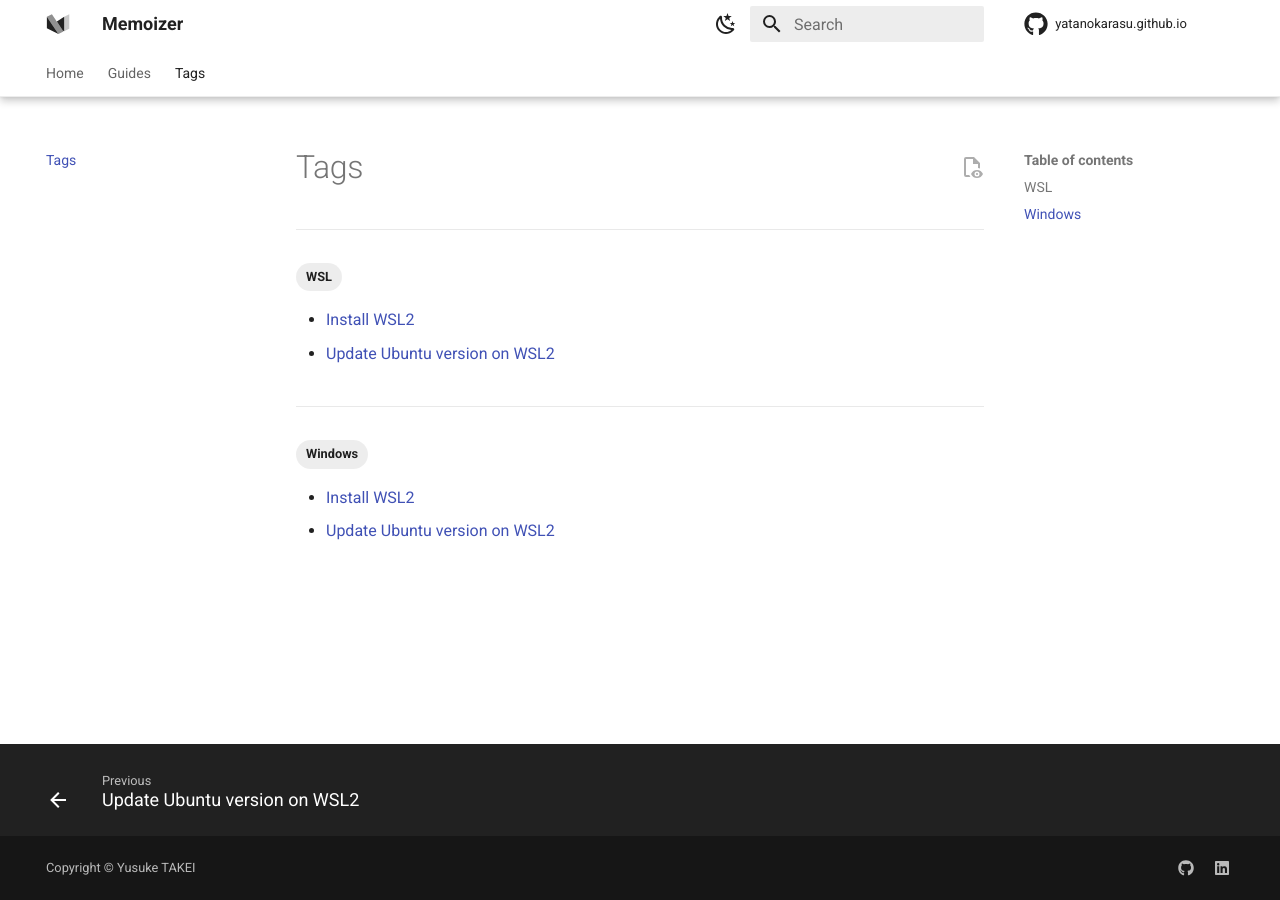
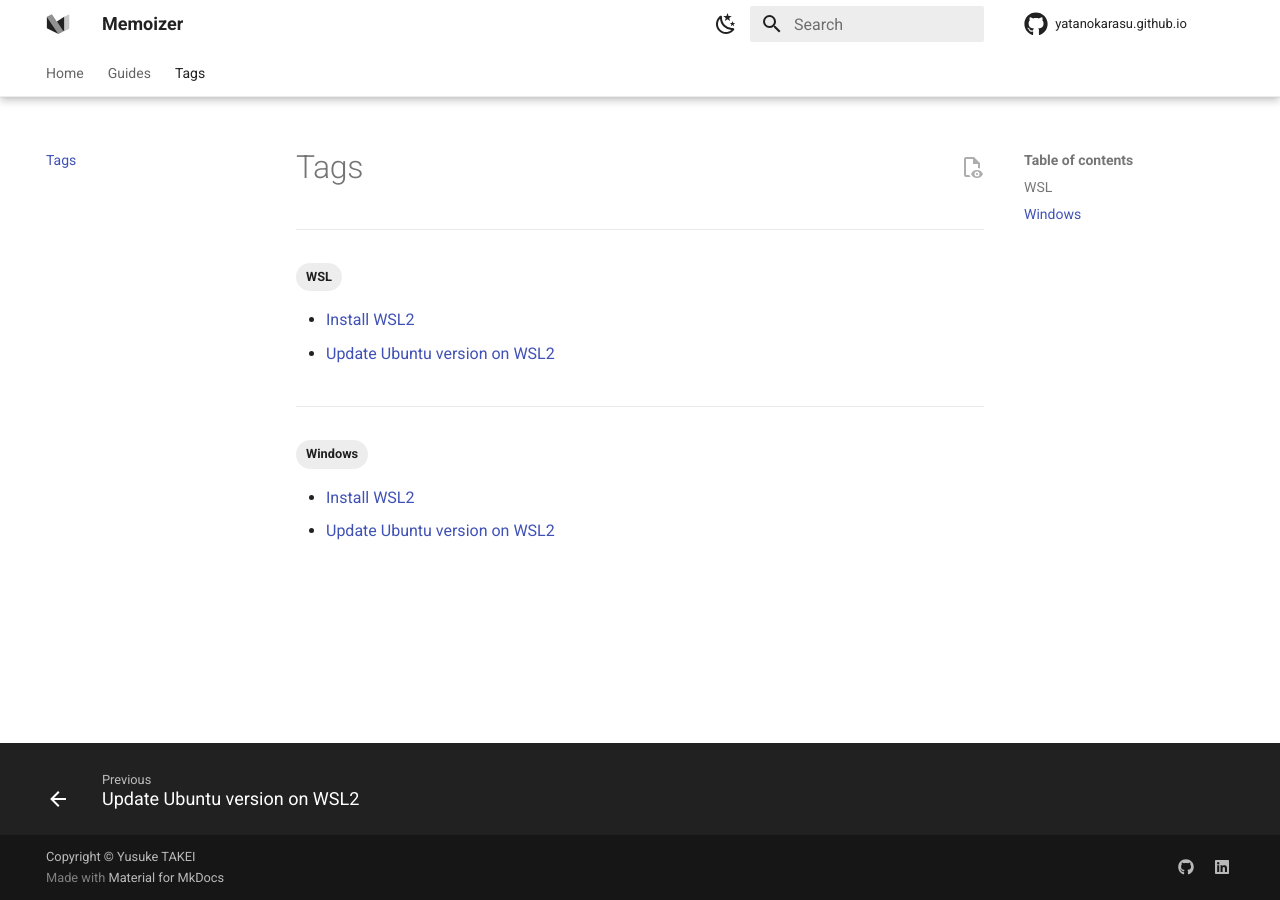
Before and after one commit to yatanokarasu/yatanokarasu.github.io, an MkDocs documentation site: the page built from docs/tags.md, in a window 1280 px wide. Built offline with MkDocs 1.6.1 and Material for MkDocs 9.7.7, drawn with Linux system fonts in a browser that asks for light colours; comment, search, counter and statistics services are not loaded.

```diff
--- a/mkdocs.yml
+++ b/mkdocs.yml
@@ -14,7 +14,6 @@ extra_javascript:
   - assets/javascripts/tablesort.js
 
 extra:
-  generator: false
   social:
     - icon: fontawesome/brands/github
       link: https://github.com/yatanokarasu/
```
Also changed, not shown: docs/index.md (+2 -0 lines).
